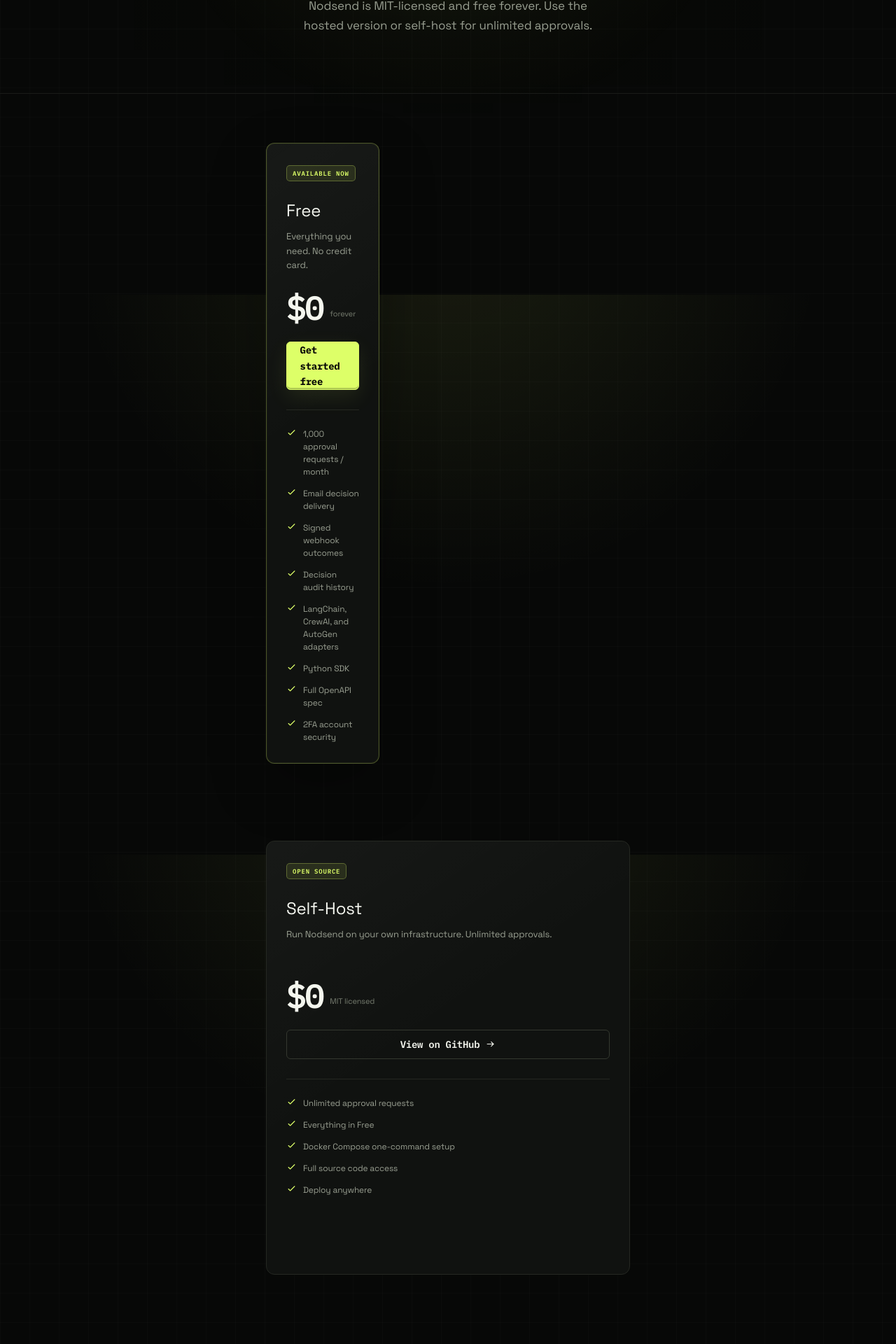
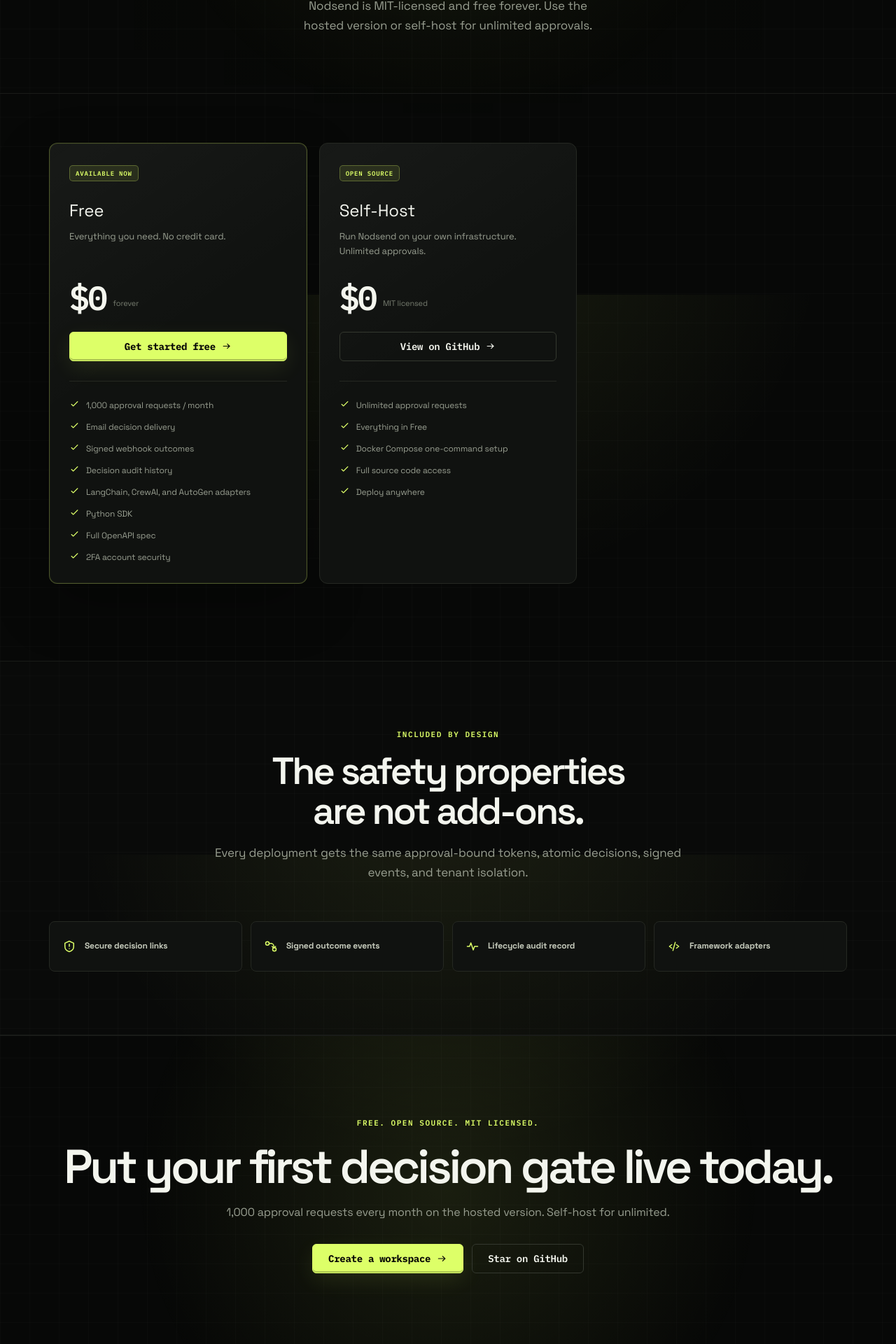
Before and after one commit to Foreveryoung2149/agent-approvals, a Next.js app: page /pricing in a window 1280 px wide. Shown: the part 379-2299 px from the top of the page at 70% size. Built offline with nearby package versions, Linux system fonts and the light colour scheme; no server answers.

Commit message:
fix: restore CSS grid layout for pricing cards

```diff
--- a/app/pricing/page.tsx
+++ b/app/pricing/page.tsx
@@ -12,7 +12,8 @@
       <Navbar />
       <span id="main-content" className="skip-target" tabIndex={-1} />
       <section className="page-hero"><div className="container"><span className="signal-label">Free and open source</span><h1>No tiers. No upsells.<br />Just approvals.</h1><p>Nodsend is MIT-licensed and free forever. Use the hosted version or self-host for unlimited approvals.</p></div></section>
-      <section className="pricing-section"><div className="container pricing-grid" style={{ maxWidth: "520px", margin: "0 auto" }}>
+      <section className="pricing-section">
+        <div className="container pricing-grid">
           <article className="price-card" data-featured={true}>
             <header>
               <span className="availability-pill">Available now</span>
@@ -32,8 +33,7 @@
               <li><Icon name="check" size={15} />2FA account security</li>
             </ul>
           </article>
-      </div></section>
-      <section className="pricing-section" style={{ paddingTop: 0 }}><div className="container" style={{ maxWidth: "520px", margin: "0 auto" }}>
+
           <article className="price-card">
             <header>
               <span className="availability-pill">Open source</span>
@@ -50,7 +50,8 @@
               <li><Icon name="check" size={15} />Deploy anywhere</li>
             </ul>
           </article>
-      </div></section>
+        </div>
+      </section>
       <section className="pricing-proof"><div className="container"><header className="section-heading"><span className="signal-label">Included by design</span><h2>The safety properties are not add-ons.</h2><p>Every deployment gets the same approval-bound tokens, atomic decisions, signed events, and tenant isolation.</p></header><div className="mini-feature-grid">{[["shield", "Secure decision links"], ["webhook", "Signed outcome events"], ["activity", "Lifecycle audit record"], ["code", "Framework adapters"]].map(([icon, title]) => <div key={title}><Icon name={icon as "shield"} size={20} /><strong>{title}</strong></div>)}</div></div></section>
       <section className="final-cta"><div className="container"><span className="signal-label">Free. Open source. MIT licensed.</span><h2>Put your first decision gate live today.</h2><p>1,000 approval requests every month on the hosted version. Self-host for unlimited.</p><div className="hero-actions"><Link href="/signup" className="btn-primary">Create a workspace <Icon name="arrow" size={16} /></Link><Link href="https://github.com/Foreveryoung2149/agent-approvals" className="btn-secondary" target="_blank" rel="noopener noreferrer">Star on GitHub</Link></div></div></section>
       <Footer />
```
Lines whose indentation alone changed are shown as unchanged.
